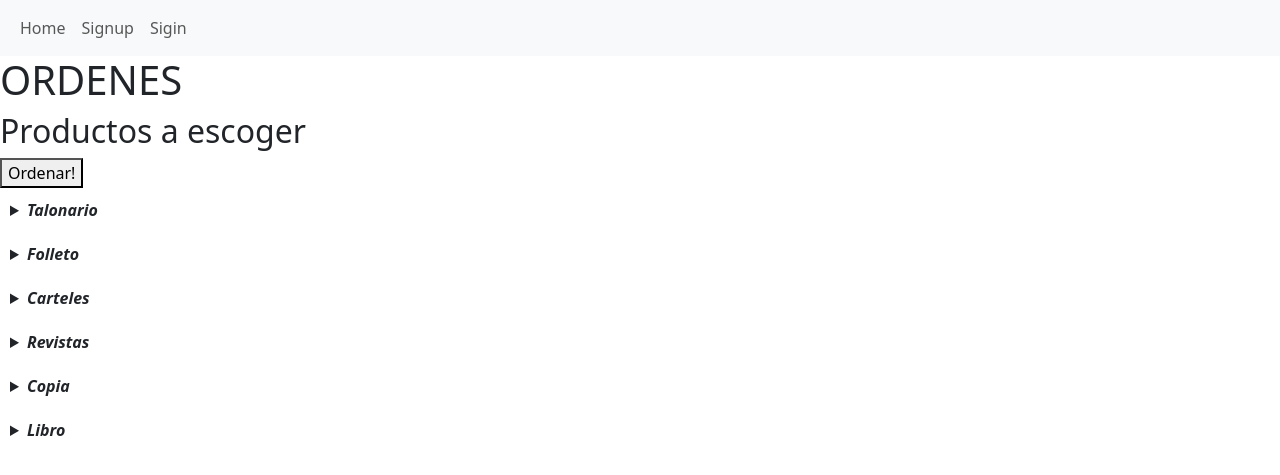
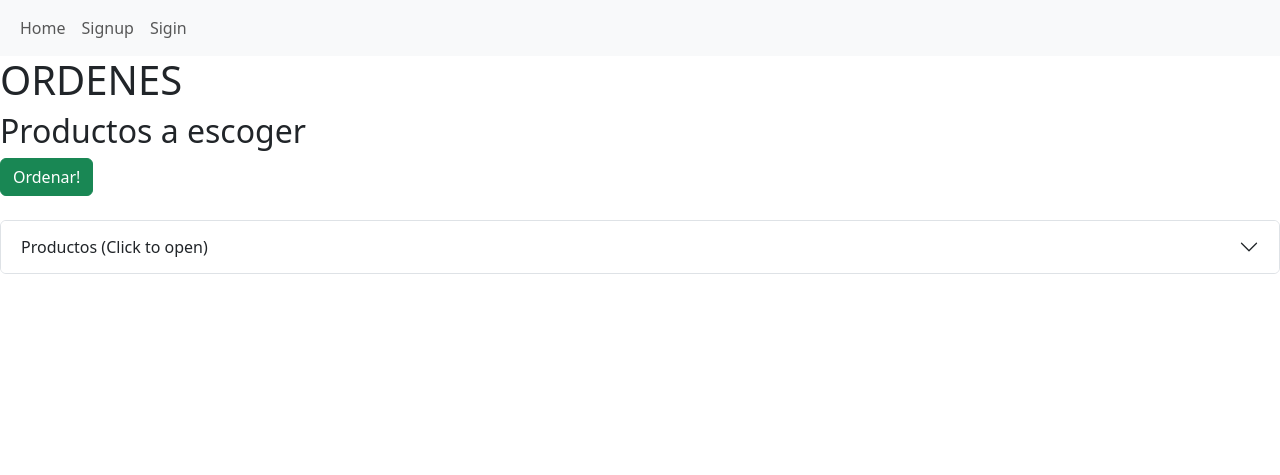
Before and after one commit to MirkoRZ/ProyectoGitDjango, a Django app: page /ordenes/ in a window 1280 px wide. Shown: the top 475 px of the page. Run offline with Django 4.2, Linux system fonts and the light colour scheme; data comes from the database, SQL or seed files in the repository.

Commit message:
Mejorando el disenio de la pestania ordenes

```diff
--- a/printstore/ordenes/templates/ordenes.html
+++ b/printstore/ordenes/templates/ordenes.html
@@ -2,10 +2,13 @@
 {% block content %}
 <h1>ORDENES</h1>
 <h2>Productos a escoger</h2>
-<button onclick="openFormDetalles()">Ordenar!</button>
+<button class="btn btn-success" onclick="openFormDetalles()">Ordenar!</button>
+<br>
+<br>
 <dialog id="DetalleOrden" style="width: 90vw; text-align: center;"></dialog>
 <div id="cestaCompras"></div>
-<div>
+{% comment %} <button data-bs-toggle="collapse" data-bs-target="#div_productos">Productos</button>
+<div id="div_productos" class="collapse">
     {% for p in productos %}
         <details id="details{{p.id}}">
             <summary style="font-weight: bold;"><dfn>{{p.nombre}}</dfn></summary>
@@ -16,8 +19,29 @@
             &emsp;<button class="aniadir-producto" data-id-producto = '{{p.id}}'>Aniadir</button>
         </details>
     {% endfor %}
+</div> {% endcomment %}
+<div class="accordion" id="accordionProductos">
+<div class="accordion-item">
+    <h2 class="accordion-header" id="headingProductos">
+      <button class="accordion-button collapsed" type="button" data-bs-toggle="collapse" data-bs-target="#div_productos" aria-expanded="true" aria-controls="div_productos">
+        Productos (Click to open)
+      </button>
+    </h2>
+    <div id="div_productos" class="accordion-collapse collapse" aria-labelledby="headingProductos" data-bs-parent="#accordionProductos">
+      <div class="accordion-body">
+        {% for p in productos %}
+            <details id="details{{p.id}}">
+                <summary style="font-weight: bold;"><dfn>{{p.nombre}}</dfn></summary>
+                <div>
+                    <dd>{{p.descripcion}}</dd>
+                </div>
+                &emsp;<button class="btn btn-success aniadir-producto" data-id-producto = '{{p.id}}'>Aniadir</button>
+            </details>
+        {% endfor %}
+      </div>
+    </div>
+  </div>
 </div>
-
 <script>
     function openTab(tabId) {
         var tabs = document.getElementsByClassName('tab');
@@ -71,6 +95,7 @@
             ${cestaCompras.map(p1 => `<a href="javascript:void(0);" class="tab-link" onclick="openTab('ptab_${p1.pk}')">${p1.fields.nombre}</a>`).join('')}
             ${cestaCompras.length>0 ? `
                 <div id="client_data" class="tab">
+                    <br>
                     <h3>Detalles de cliente</h3>
                     <p><label type="text" for="nombre_cliente">Nombre del cliente:</label></p>
                     <p><input type="text" id="nombre_cliente" name="nombre_cliente"></p>
@@ -194,9 +219,16 @@
 
             var elementoDetails = document.getElementById('details' + itemId);
 
-            elementoDetails.style.backgroundColor = this.innerText==='Aniadir' ? '#6AFF63' : '';
+            elementoDetails.style.backgroundColor = this.innerText==='Aniadir' ? '#83FFC1' : '';
 
             this.innerText= this.innerText==='Aniadir' ? 'Quitar' : 'Aniadir';
+            if (this.innerText === 'Aniadir'){
+                this.classList.remove("btn-danger");
+                this.classList.add("btn-success");
+            }else{
+                this.classList.add("btn-danger");
+                this.classList.remove("btn-success");
+            }
 
             let productoActual = productos.find(x=> x.pk === itemId);
 
--- a/printstore/ordenes/views.py
+++ b/printstore/ordenes/views.py
@@ -42,6 +42,7 @@ def Ordenes(request):
 
         productosEspecificaciones.append(objProductoEspecificacion)
     return render(request,'ordenes.html',{'productos':productosLST,
+                                          'ordenes':ordenesLST,
                                           'detalleOrdenForm':DetalleOrdenForm,
                                           'productosSerializados':productosJSON,
                                           'especificacionesSerializados':productosEspecificaciones,
```
